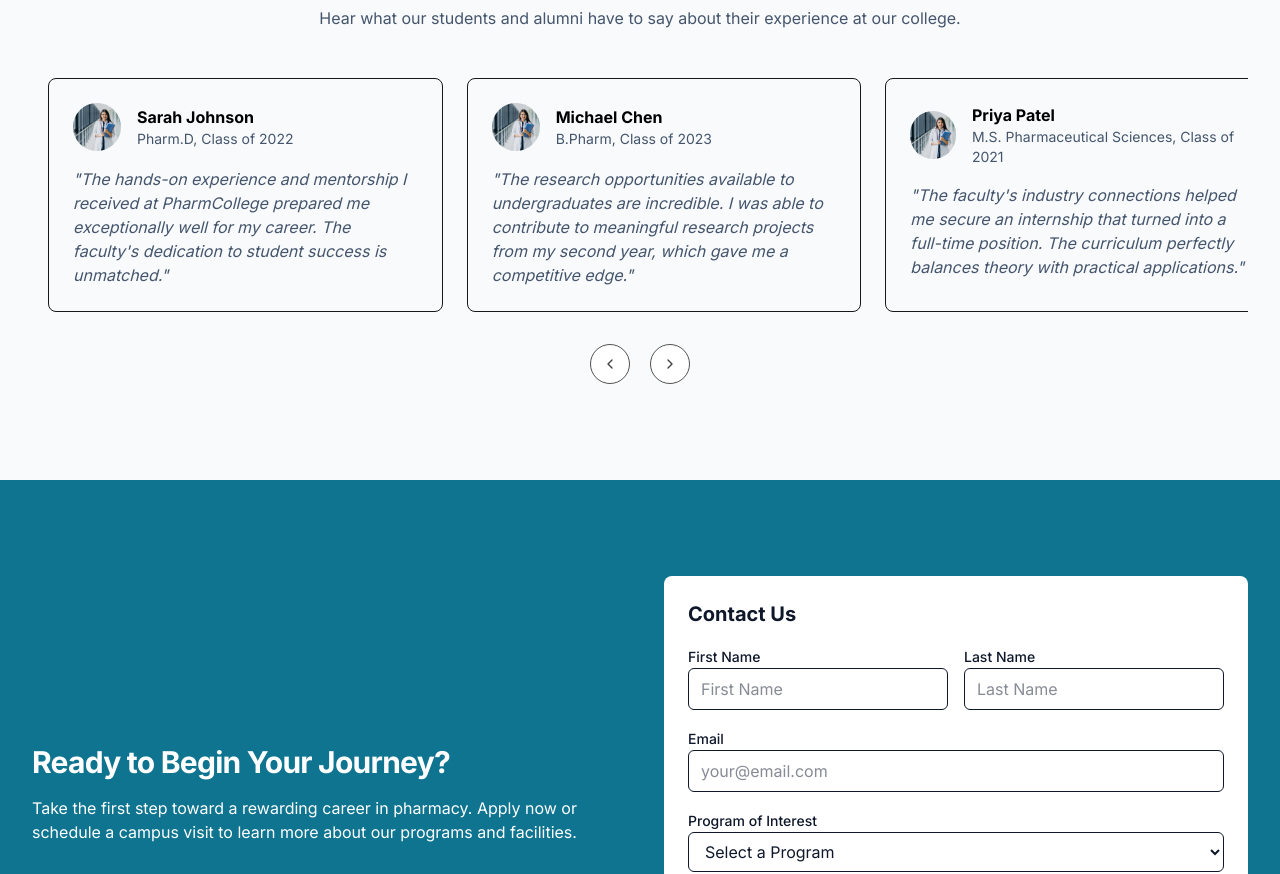
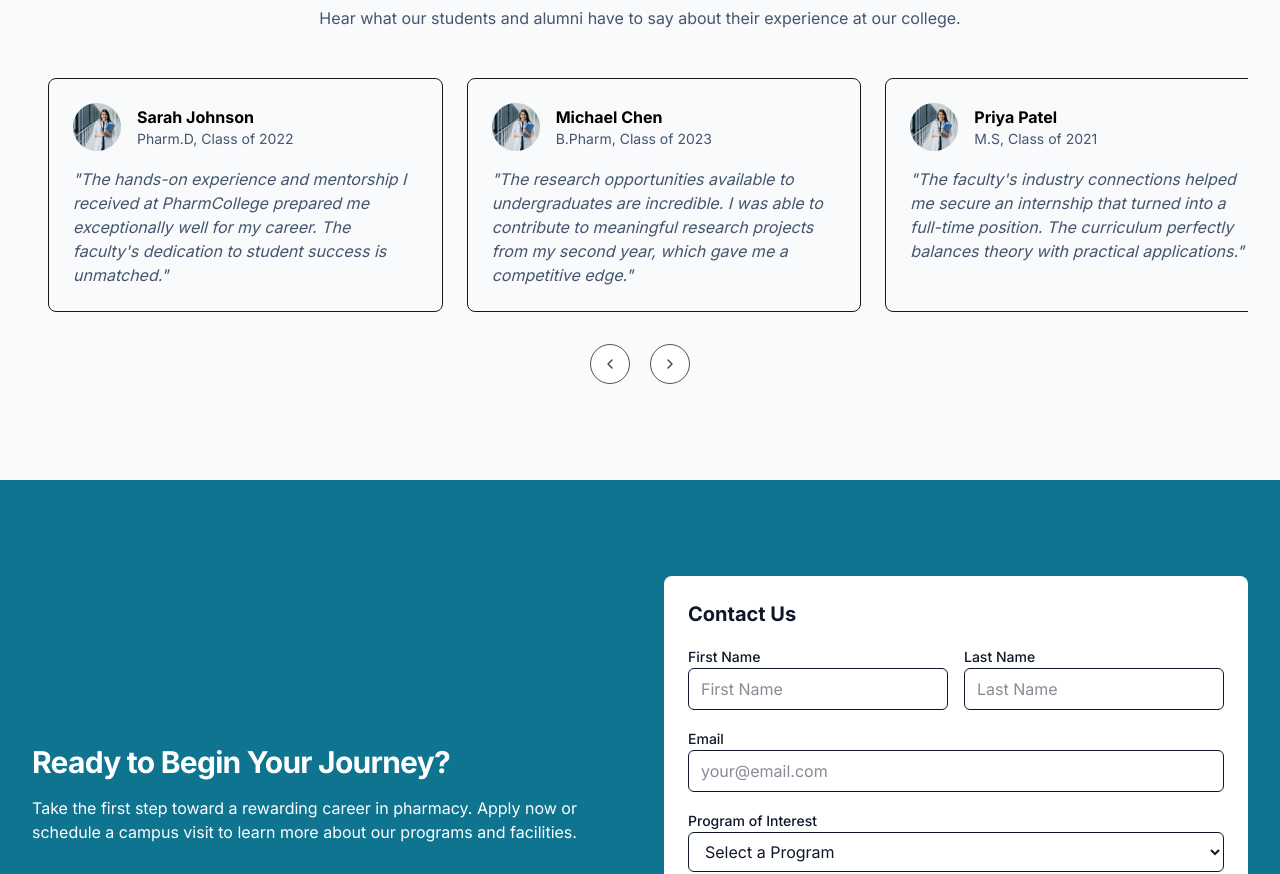
Before and after one commit to parthergk/college, a Next.js app: page / in a window 1280 px wide. Shown: the part 4040-4914 px from the top of the page. Built offline with nearby package versions, Linux system fonts and the light colour scheme.

Commit message:
card fix

```diff
--- a/components/Testimonial.tsx
+++ b/components/Testimonial.tsx
@@ -65,7 +65,7 @@ const Testimonial = () => (
             />
             <Card
               name="Priya Patel"
-              program="M.S. Pharmaceutical Sciences"
+              program="M.S"
               year="2021"
               quote="The faculty's industry connections helped me secure an internship that turned into a full-time position. The curriculum perfectly balances theory with practical applications."
               img="/img/student1.jpg"
```
